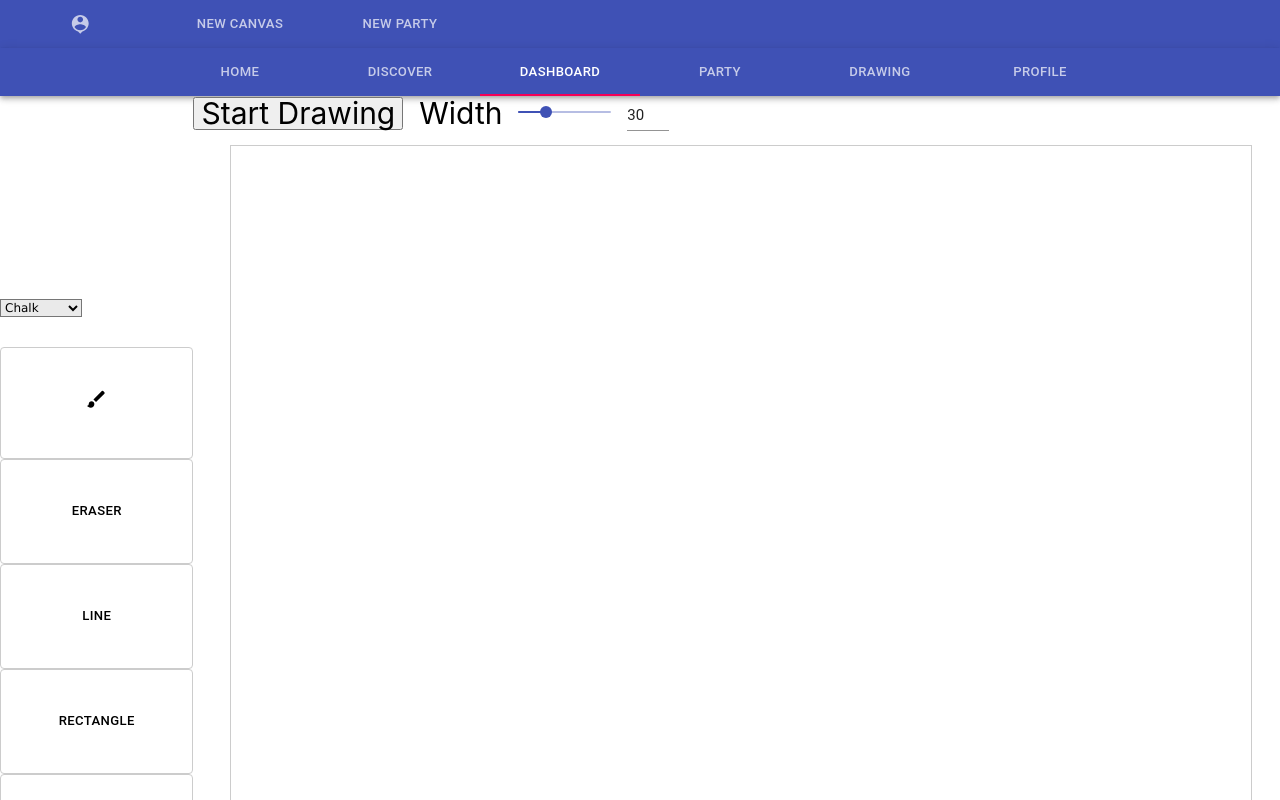
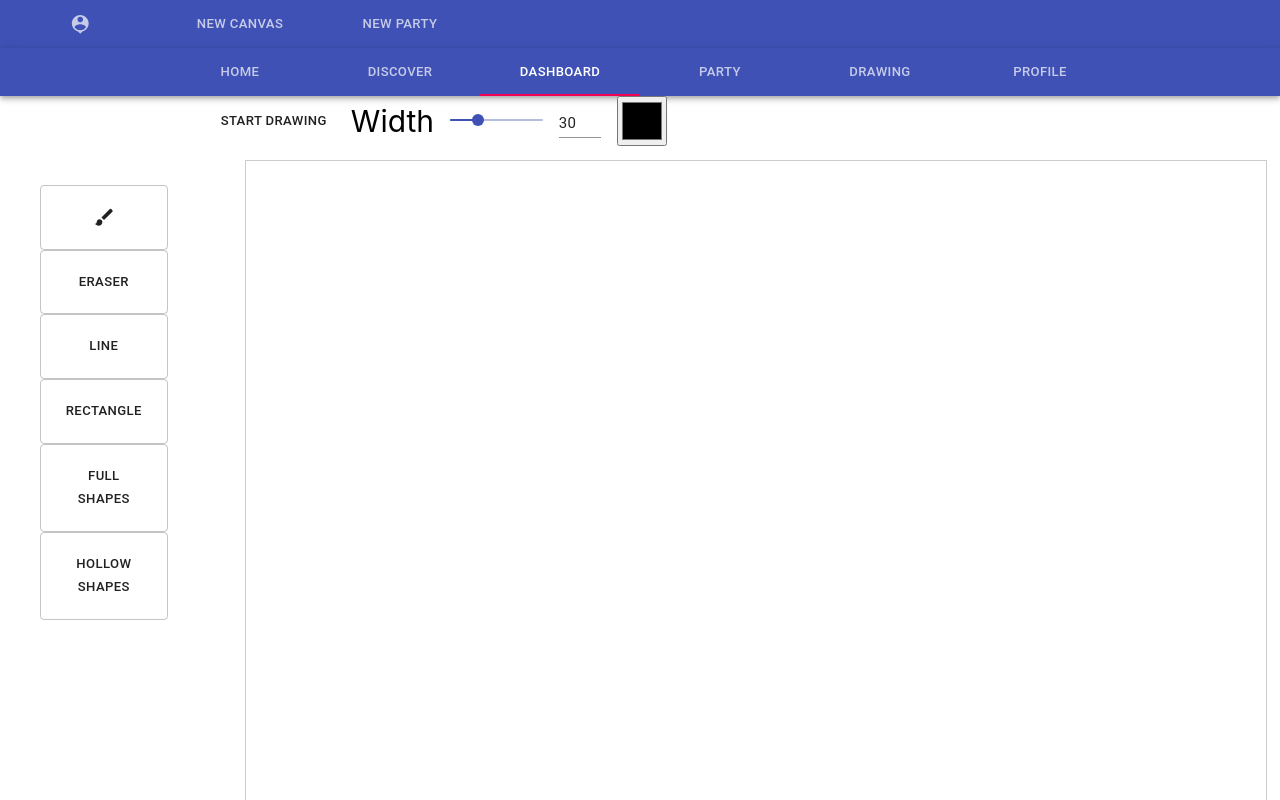
Before and after one commit to rt3115/canvasio2, a React (Create React App) app in the folder client-app/: page /#/Drawing in a window 1280 px wide. Shown: the top 800 px of the page. Built offline with nearby package versions, Linux system fonts and the light colour scheme.

Commit message:
a lot of drawing stuff

```diff
--- a/client-app/src/components/Drawing.js
+++ b/client-app/src/components/Drawing.js
@@ -1,6 +1,4 @@
 import React, { Component } from 'react';
-import { Glyphicon } from 'react-bootstrap';
-import testImage from "../refs/testImage.jpg";
 import Canvas from '../js/canvas';
 import '../styles/canvasStyles.css';
 import '../styles/w3.css';
@@ -10,8 +8,11 @@ import Slider from '@material-ui/core/Slider';
 import Input from '@material-ui/core/Input';
 import { withStyles, makeStyles } from '@material-ui/core/styles';
 import background from "../refs/background.jpg";
-import WidthSlider from "./drawing/WidthSlider.jsx";
 import BrushIcon from '@material-ui/icons/Brush';
+import Tabs from '@material-ui/core/Tabs';
+import Tab from '@material-ui/core/Tab';
+import Menu from '@material-ui/core/Menu';
+import MenuItem from '@material-ui/core/MenuItem';
 
 const useStyles = makeStyles({
     root: {
@@ -19,6 +20,10 @@ const useStyles = makeStyles({
     },
     input: {
         width: 42,
+    },
+    indicator: {
+        top: "10px",
+        left: "20px",
     },
 });
 
@@ -35,17 +40,18 @@ function forceLoad() {
     console.log("im working");
     fs.default();
 }
-function changeWidth(value){
+function changeWidth(value) {
     fs.WidthChange(value);
 }
 
-export const Drawing = ( { children }) => {
+export const Drawing = ({ children }) => {
     //This is going to be disgusting, yay
 
     const handleClick = () => {
         forceLoad();
     }
 
+    //width slider stuff
     const classes = useStyles();
     const [value, setValue] = React.useState(30);
 
@@ -66,6 +72,16 @@ export const Drawing = ( { children }) => {
         }
     };
 
+    //layer tab stuff
+    const [LayerValue, setLayerValue] = React.useState(0);
+
+    const handleLayerChange = (event, newValue) => {
+        setLayerValue(newValue);
+    };
+
+
+    //shapes menu stuff
+
     return (
 
         <section style={sectionStyle}>
@@ -74,18 +90,7 @@ export const Drawing = ( { children }) => {
 
             <Grid container>
                 <Grid item>
-                        <br>
-                        </br>
-                        <br>
-                        </br>
-                        <br>
-                        </br>
-                        <br>
-                        </br>
-                        <br>
-                        </br>
-                        <br>
-                        </br>
+
                     <p>
                         <select name="selector" id="selector">
                             <option value="chalk">Chalk</option>
@@ -94,17 +99,13 @@ export const Drawing = ( { children }) => {
                         </select>
                     </p>
 
-                        <div className="btn-group">
-                            <Button className="w3-button w3-white w3-border" id="paint_button"> <BrushIcon /></Button>
-                            <Button className="w3-button w3-white w3-border" id="eraser_button">Eraser</Button>
-                            <Button className="w3-button w3-white w3-border" id="line_button">Line</Button>
-                            <Button className="w3-button w3-white w3-border" id="rect_button">Rectangle</Button>
-                            <Button className="w3-button w3-white w3-border" id="increase_width_button">+</Button>
-                            <Button className="w3-button w3-white w3-border" id="decrease_width_button">-</Button>
-                            <div>
-                                <label htmlFor="colorPick"> Color Picker </label>
-                                <input type="color" id="colorPicker" />
-                            </div>
+                    <div className="btn-group-toolbar">
+                        <Button variant="outlined" id="paint_button"> <BrushIcon /></Button>
+                        <Button variant="outlined" id="eraser_button">Eraser</Button>
+                        <Button variant="outlined" id="line_button">Line</Button>
+                        <Button variant="outlined" id="rect_button">Rectangle</Button>
+                        <Button variant="outlined" id="full_shappes_menu">Full Shapes</Button>
+                        <Button variant="outlined" id="hollow_shapes_menu">Hollow Shapes</Button>
                     </div>
 
 
@@ -112,8 +113,10 @@ export const Drawing = ( { children }) => {
                 </Grid>
                 <Grid item>
                     <Grid container spacing={2} alignItems="center">
-                            <Grid item> <button onClick={handleClick}> Start Drawing </button> </Grid>
+
+                        <Grid item> <Button onClick={handleClick}> Start Drawing </Button> </Grid>
                         <Grid item>
+
                             <div className={classes.root}>
                                 <Grid container spacing={2} alignItems="center">
                                     <Grid item>
@@ -144,12 +147,12 @@ export const Drawing = ( { children }) => {
                                     </Grid>
                                 </Grid>
                             </div>
+                        </Grid>
 
+                        <Grid item> <input type="color" id="colorPicker" /> </Grid>
 
                     </Grid>
-                        </Grid>
                     <div id="wrapper">
-
 
                         <div id="canvasPlaceHolder">
                             <div id="canvasHolder">
@@ -161,6 +164,25 @@ export const Drawing = ( { children }) => {
 
                     </div>
                 </Grid>
+                <Grid item>
+                    <Tabs
+                        orientation="vertical"
+                        className="layer-tabs"
+                        value={LayerValue}
+                        onChange={handleLayerChange}
+                    >
+                        <Tab label="L1" />
+                        <Tab label="L2" />
+                        <Tab label="L3" />
+                        <Tab label="L4" />
+                        <Tab label="L5" />
+                        <Tab label="L6" />
+                        <Tab label="L7" />
+                        <Tab label="L8" />
+                        <Tab label="L9" />
+                        <Tab label="L10" />
+                    </Tabs>
+                </Grid>
             </Grid>
 
         </section >
--- a/client-app/src/js/canvas.js
+++ b/client-app/src/js/canvas.js
@@ -56,12 +56,9 @@
 
                 //get all the buttons i need to use yay
                 var paint_brush_tool = document.getElementById('paint_button');
-                var increase_width_btn = document.getElementById('increase_width_button');
-                var decrease_width_btn = document.getElementById('decrease_width_button');
                 var eraser_btn = document.getElementById('eraser_button');
                 var line_btn = document.getElementById('line_button');
                 var rect_btn = document.getElementById('rect_button');
-                var width_slider = document.getElementById('width_slider');
 
 
                 //width_slider.addEventListener('change', changeWidth, false);
@@ -71,8 +68,6 @@
                 //add the listeners
                 paint_brush_tool.addEventListener('click', changeToPaint, false);
 
-                increase_width_btn.addEventListener('click', increaseWidth, false);
-                decrease_width_btn.addEventListener('click', decreaseWidth, false);
                 color_picker.addEventListener('change', watchColorPicker, false);
                 eraser_btn.addEventListener('click', changeToEraser, false);
                 line_btn.addEventListener('click', changeToLine, false);
--- a/client-app/src/styles/canvasStyles.css
+++ b/client-app/src/styles/canvasStyles.css
@@ -29,7 +29,7 @@ body {
 }
 
 #canvasHolder{
-    width: 10px;
+    width: 0px;
     box-shadow: 0 4px 8px 0 rgba(0, 0, 0, 0.2), 0 6px 20px 0 rgba(0, 0, 0, 0.19);
     text-align: center;
 }
@@ -51,6 +51,7 @@ body {
     /*position: absolute;
     z-index: 99999;
     margin-top: -30px; */
+    visibility: hidden;
 }
 
 select {
@@ -59,15 +60,16 @@ select {
   background-color: #eaeaea;
 }
 
-.btn-group button {
-    padding: 40px 50px;
-    display: block;
-    width: 100%; /* Set a width if needed */
+.btn-group-toolbar button {
+    padding: 20px 30px;
+    margin-left: 40px;
+    display: flex;
+    width: 60%; /* Set a width if needed */
 }
 
 #colorPicker {
-    width: 100%;
-    min-height: 75px;
+    min-height: 50px;
+    display: fe;
 }
 
 .vertical-center {
@@ -76,6 +78,15 @@ select {
     top: 50%;
     -ms-transform: translateY(-50%);
     transform: translateY(-50%);
+}
+
+.layer-tabs {
+  margin-top: 100px;
+  margin-left: 100px;
+  display: flex;
+  indicator: {
+    top: 10px;
+  }
 }
 
 .circle{
```
Lines whose indentation alone changed are shown as unchanged.
